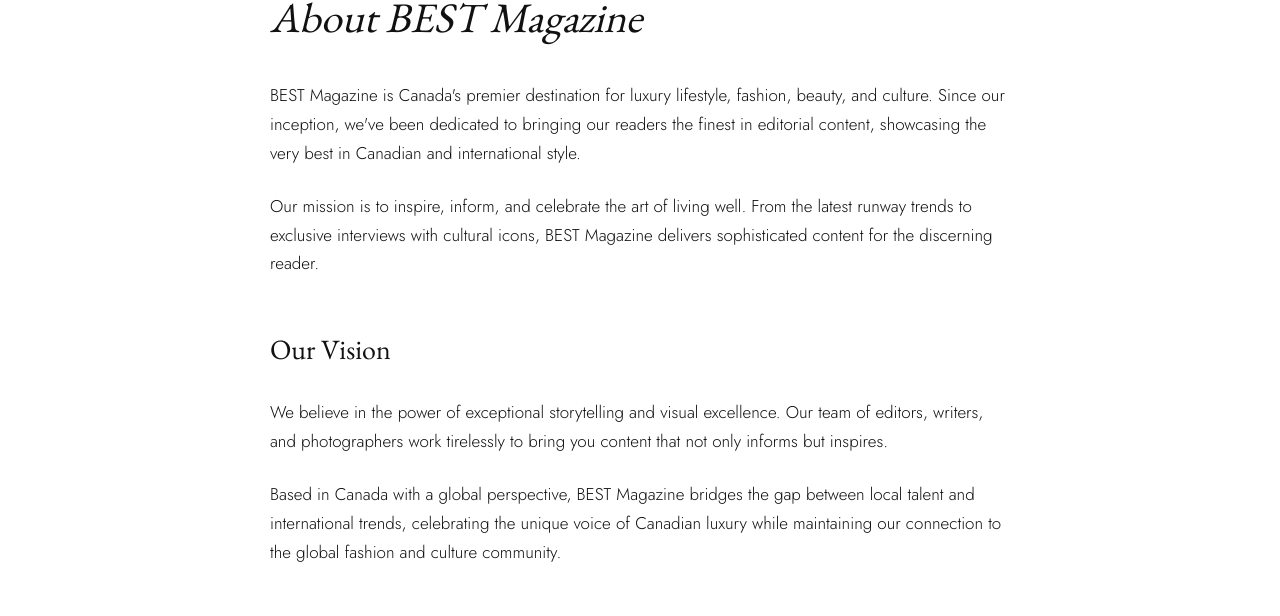
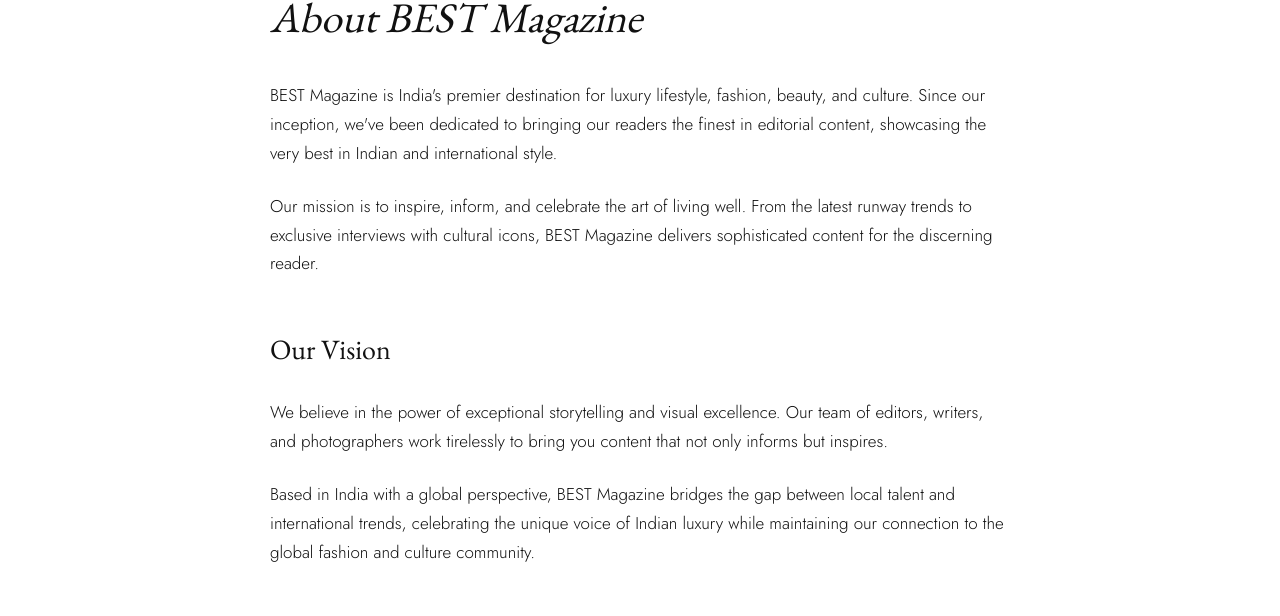
Before and after one commit to Rahulvaid11111/BM-India, a Next.js app: page /about in a window 1280 px wide. Shown: the part 255-871 px from the top of the page. Built offline with nearby package versions, Linux system fonts and the light colour scheme; no server answers.

Commit message:
Replace all Canada/Canadian references with India/Indian across site

```diff
--- a/app/about/page.tsx
+++ b/app/about/page.tsx
@@ -9,9 +9,9 @@
 
           <div className="space-y-6 text-[17px] leading-[1.7]">
             <p>
-              BEST Magazine is Canada&apos;s premier destination for luxury lifestyle, fashion, beauty, and culture.
+              BEST Magazine is India&apos;s premier destination for luxury lifestyle, fashion, beauty, and culture.
               Since our inception, we&apos;ve been dedicated to bringing our readers the finest in editorial content,
-              showcasing the very best in Canadian and international style.
+              showcasing the very best in Indian and international style.
             </p>
 
             <p>
@@ -28,8 +28,8 @@
             </p>
 
             <p>
-              Based in Canada with a global perspective, BEST Magazine bridges the gap between local talent
-              and international trends, celebrating the unique voice of Canadian luxury while maintaining
+              Based in India with a global perspective, BEST Magazine bridges the gap between local talent
+              and international trends, celebrating the unique voice of Indian luxury while maintaining
               our connection to the global fashion and culture community.
             </p>
 
--- a/app/contact/page.tsx
+++ b/app/contact/page.tsx
@@ -50,8 +50,8 @@
               <h2 className="text-[20px] font-bold uppercase tracking-wider mb-4">Office</h2>
               <p className="text-[17px] leading-[1.7] text-gray-700">
                 BEST Magazine<br />
-                Toronto, Ontario<br />
-                Canada
+                Mumbai, Maharashtra<br />
+                India
               </p>
             </div>
           </div>
--- a/app/events/past/page.tsx
+++ b/app/events/past/page.tsx
@@ -12,10 +12,10 @@
   },
   {
     id: "past-2",
-    title: "Canadian Fashion Week Showcase",
+    title: "India Fashion Week Showcase",
     date: "October 15, 2025",
-    location: "Yorkville Village, Toronto",
-    description: "Exclusive preview of Spring/Summer 2026 collections from Canada's top designers.",
+    location: "Jio World Convention Centre, Mumbai",
+    description: "Exclusive preview of Spring/Summer 2026 collections from India's top designers.",
     image: "https://images.unsplash.com/photo-1558769132-cb1aea1c8f2f?w=1600&h=1067&fit=crop&q=90"
   },
   {
--- a/app/events/upcoming/page.tsx
+++ b/app/events/upcoming/page.tsx
@@ -16,7 +16,7 @@
     title: "Fashion Forward: Designer Panel Discussion",
     date: "May 22, 2026",
     location: "Design Exchange, Toronto",
-    description: "Leading Canadian designers discuss the future of sustainable luxury fashion.",
+    description: "Leading Indian designers discuss the future of sustainable luxury fashion.",
     image: "https://images.unsplash.com/photo-1540575467063-178a50c2df87?w=1600&h=1067&fit=crop&q=90",
     category: "Panel"
   },
--- a/app/work-with-us/advertise/page.tsx
+++ b/app/work-with-us/advertise/page.tsx
@@ -18,7 +18,7 @@
 
           <div className="space-y-6 text-[17px] leading-[1.7] mb-12">
             <p>
-              BEST Magazine reaches Canada's most affluent and influential audience—discerning readers
+              BEST Magazine reaches India's most affluent and influential audience—discerning readers
               who value quality, sophistication, and luxury. Our print and digital platforms offer
               unparalleled opportunities to connect with this premium demographic.
             </p>
@@ -76,7 +76,7 @@
               <h2 className="text-[28px] font-serif font-normal mb-4">Get Started</h2>
               <p className="mb-6">
                 Contact our advertising team to discuss how BEST Magazine can help you reach
-                Canada's luxury audience.
+                India's luxury audience.
               </p>
               <a
                 href="mailto:advertising@bestmagazine.ca"
--- a/app/work-with-us/page.tsx
+++ b/app/work-with-us/page.tsx
@@ -8,7 +8,7 @@
 
         <div className="max-w-[740px] mb-12">
           <p className="text-[17px] leading-[1.7] text-gray-700 mb-6">
-            Partner with BEST Magazine to reach Canada's most influential luxury audience.
+            Partner with BEST Magazine to reach India's most influential luxury audience.
             We offer a range of opportunities for brands looking to connect with our sophisticated readership.
           </p>
         </div>
--- a/app/work-with-us/partnerships/page.tsx
+++ b/app/work-with-us/partnerships/page.tsx
@@ -64,7 +64,7 @@
             <ul className="space-y-3">
               <li className="flex gap-3">
                 <span className="text-gray-400">•</span>
-                <span>Access to Canada's most influential luxury consumers</span>
+                <span>Access to India's most influential luxury consumers</span>
               </li>
               <li className="flex gap-3">
                 <span className="text-gray-400">•</span>
```
